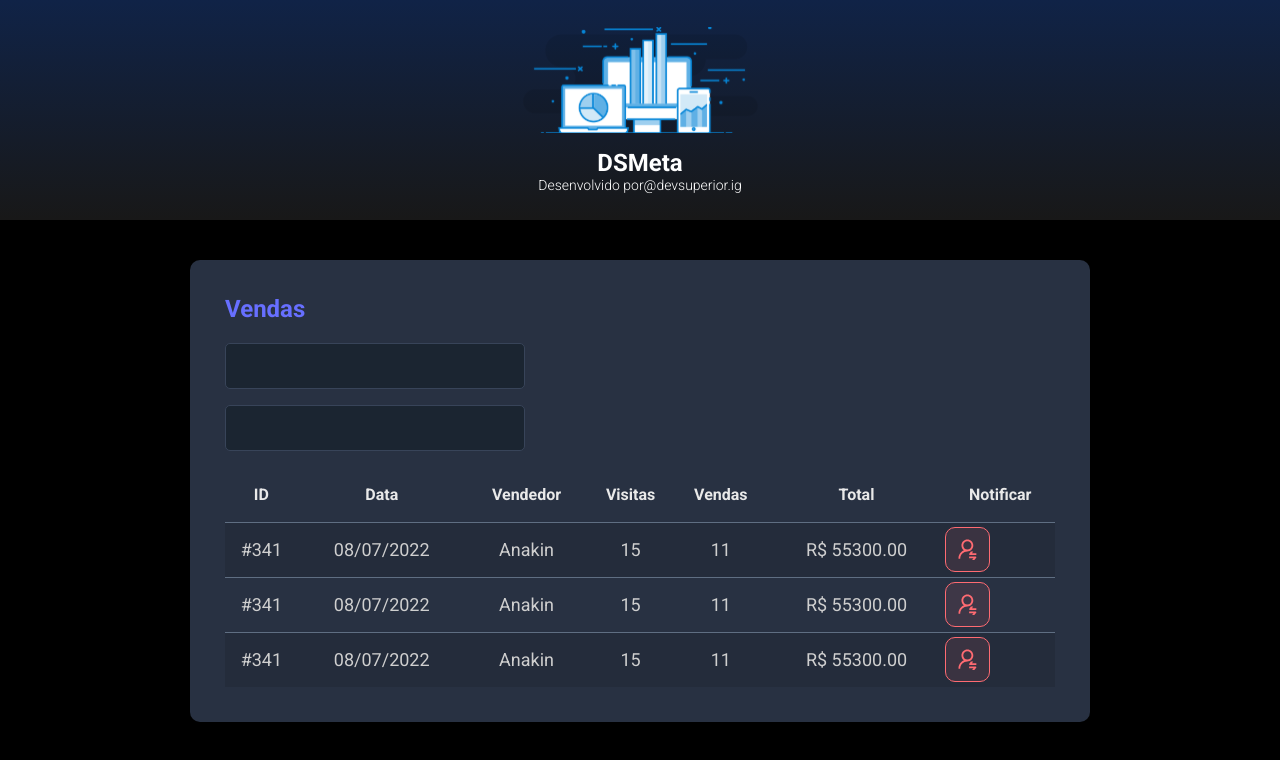
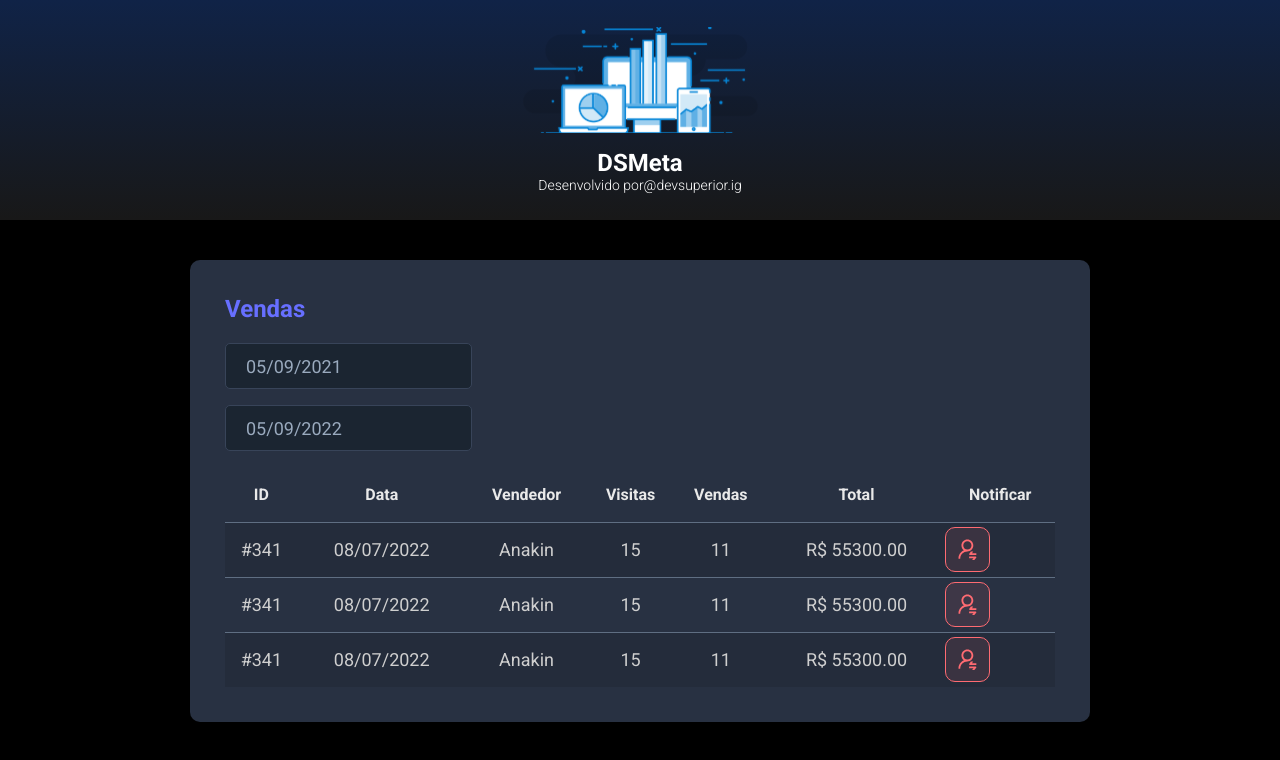
Before and after one commit to cleidsonfalmeida/dsmeta, a React (Vite) app in the folder frontend/: page / in a window 1280 px wide. Shown: the top 760 px of the page. Built offline with nearby package versions, Linux system fonts and the light colour scheme.

Commit message:
useState

```diff
--- a/frontend/package.json
+++ b/frontend/package.json
@@ -9,7 +9,9 @@
     "preview": "vite preview"
   },
   "dependencies": {
+    "@types/react-datepicker": "4.4.2",
     "react": "^18.2.0",
+    "react-datepicker": "4.8.0",
     "react-dom": "^18.2.0"
   },
   "devDependencies": {
--- a/frontend/src/App.tsx
+++ b/frontend/src/App.tsx
@@ -1,5 +1,5 @@
-import Header from "./components/Header"
-import SalesCard from "./components/SalesCard"
+import Header from "./components/Header";
+import SalesCard from "./components/SalesCard";
 
 function App() {
   return(
@@ -16,4 +16,4 @@
   )
 }
 
-export default App
+export default App;
--- a/frontend/src/components/Header/index.tsx
+++ b/frontend/src/components/Header/index.tsx
@@ -1,5 +1,5 @@
-import logo from '../../assets/img/logo.svg'
-import './styles.css'
+import logo from '../../assets/img/logo.svg';
+import './styles.css';
 
 
 function Header() {
@@ -17,4 +17,4 @@
     )
   }
 
-  export default Header
+  export default Header;
--- a/frontend/src/components/NotificationButton/index.tsx
+++ b/frontend/src/components/NotificationButton/index.tsx
@@ -1,5 +1,5 @@
-import icon from '../../assets/img/notification-icon.svg'
-import './styles.css'
+import icon from '../../assets/img/notification-icon.svg';
+import './styles.css';
 
 function NotificationButton() {
     return (
@@ -9,4 +9,4 @@
     )
   }
 
-  export default NotificationButton
+  export default NotificationButton;
--- a/frontend/src/components/SalesCard/index.tsx
+++ b/frontend/src/components/SalesCard/index.tsx
@@ -1,16 +1,36 @@
-import NotificationButton from '../NotificationButton'
-import './styles.css'
+import { useState } from "react";
+import DatePicker from "react-datepicker";
+import "react-datepicker/dist/react-datepicker.css";
+import NotificationButton from '../NotificationButton';
+import './styles.css';
 
 function SalesCard() {
+
+  const dataUmAnoAtraz = new Date(new Date().setDate(new Date().getDate() - 365));
+  const max = new Date();
+
+  const [minDate, setMinDate] = useState(dataUmAnoAtraz);
+  const [maxDate, setMaxDate] = useState(max);
+
   return(
     <div className="dsmeta-card">
     <h2 className="dsmeta-sales-title">Vendas</h2>
     <div>
       <div className="dsmeta-form-control-container">
-        <input className="dsmeta-form-control" type="text" />
+        <DatePicker
+            selected={minDate}
+            onChange={(date: Date) => setMinDate(date)}
+            className="dsmeta-form-control"
+            dateFormat="dd/MM/yyyy"
+        />
       </div>
       <div className="dsmeta-form-control-container">
-        <input className="dsmeta-form-control" type="text" />
+        <DatePicker
+            selected={maxDate}
+            onChange={(date: Date) => setMaxDate(date)}
+            className="dsmeta-form-control"
+            dateFormat="dd/MM/yyyy"
+        />
       </div>
     </div>
 
@@ -76,4 +96,4 @@
   )
 }
 
-export default SalesCard
+export default SalesCard;
```
Also changed, not shown: frontend/src/main.tsx (+4 -4 lines), 1 other file (tests, documents, lock files or other folders).
